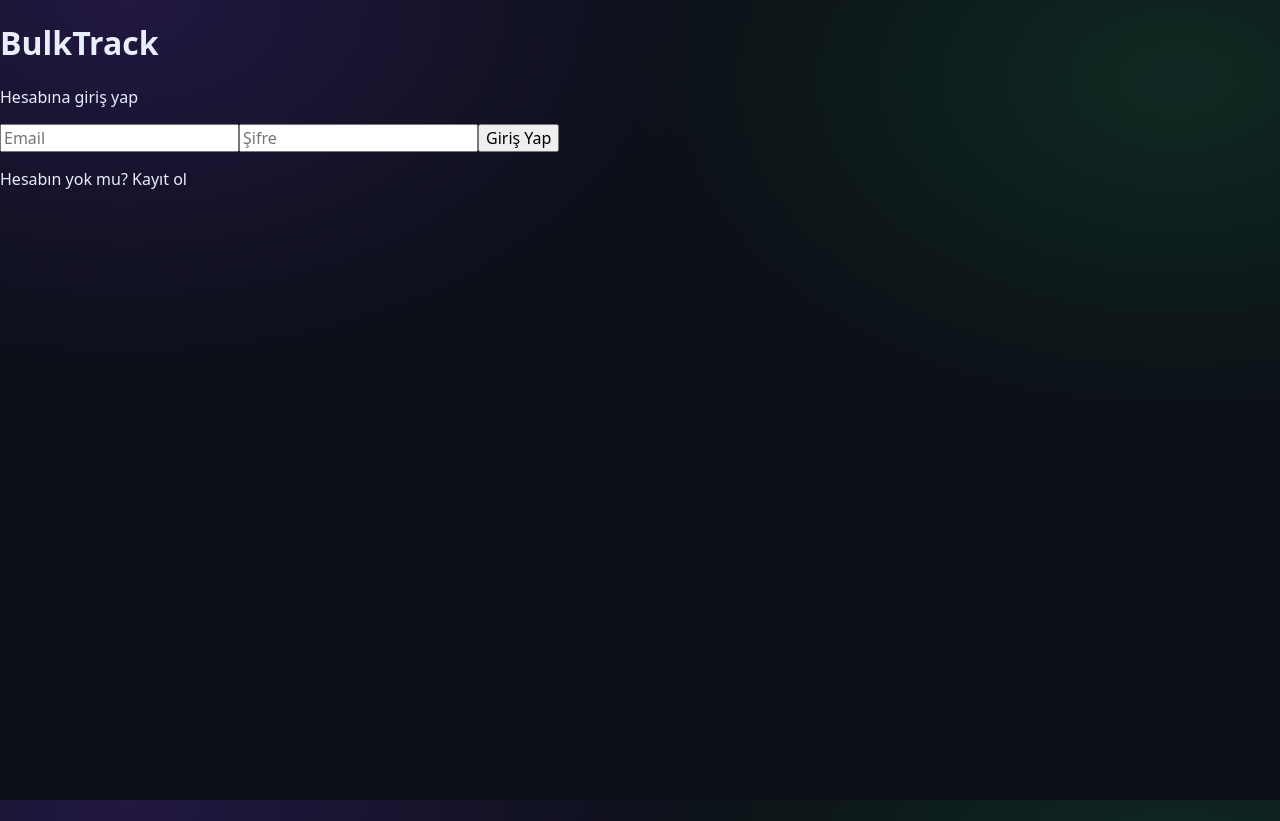
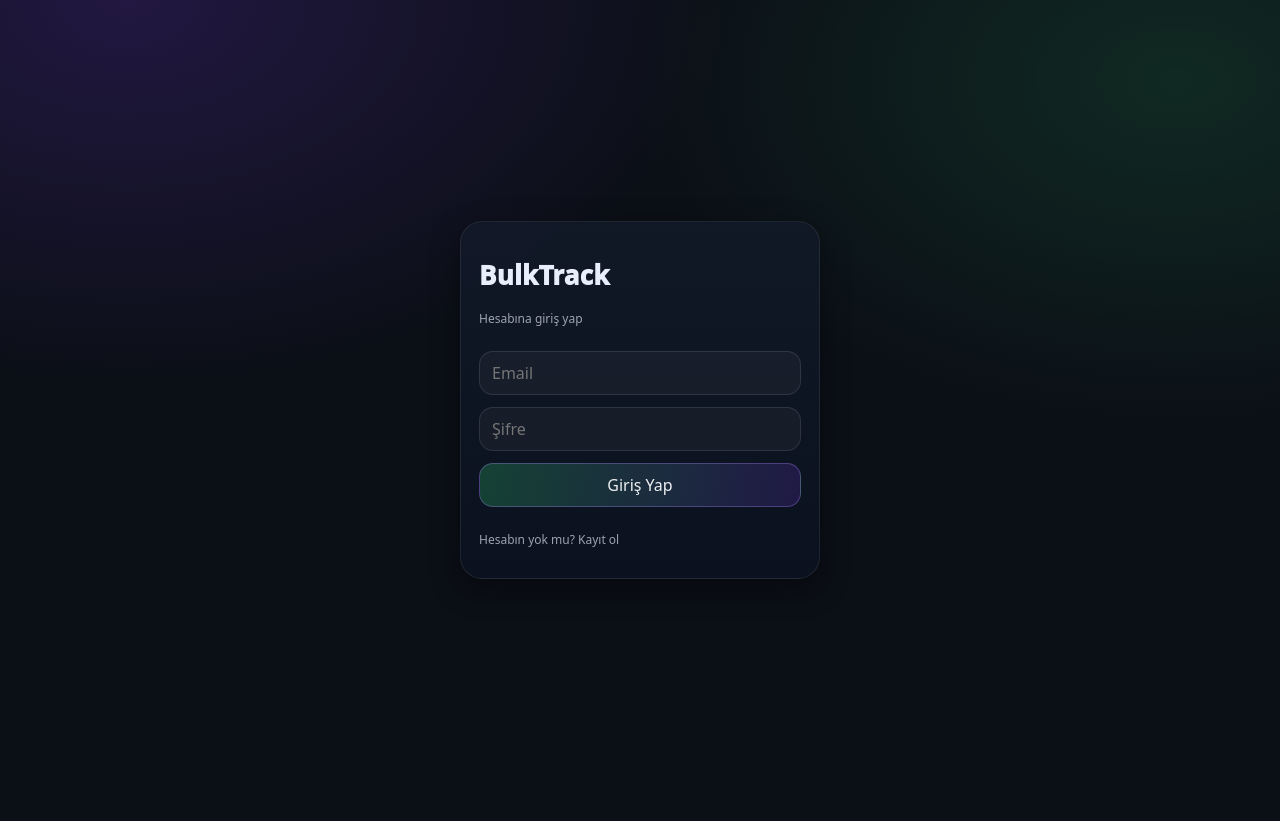
Before and after one commit to slovi3/bulktrack, a React (Vite) app: page /login in a window 1280 px wide. After the commit the page ends 800 px from the top, so only its background shows below. Built offline with nearby package versions, Linux system fonts and the light colour scheme.

Commit message:
login UI with design system

```diff
--- a/src/pages/Login.jsx
+++ b/src/pages/Login.jsx
@@ -3,62 +3,68 @@ import { useNavigate, Link } from "react-router-dom";
 import { useAuth } from "../auth/useAuth";
 
 export default function Login() {
+
   const { login } = useAuth();
   const navigate = useNavigate();
 
-  const [email, setEmail] = useState("");
-  const [password, setPassword] = useState("");
+  const [email,setEmail] = useState("");
+  const [password,setPassword] = useState("");
 
-  const handleSubmit = (e) => {
+  function handleSubmit(e){
     e.preventDefault();
 
-    try {
-      login({ email, password });
+    try{
+      login({email,password});
       navigate("/dashboard");
-    } catch (err) {
+    }catch(err){
       alert(err.message);
     }
-  };
+  }
 
   return (
-    <div className="min-h-screen flex items-center justify-center bg-[#0f1220] text-white">
-      <div className="w-full max-w-sm bg-[#1a1f38] p-6 rounded-xl shadow-lg">
 
-        <h1 className="text-2xl font-bold mb-2">BulkTrack</h1>
-        <p className="text-gray-400 mb-6">Hesabına giriş yap</p>
+    <div className="bt-container bt-center" style={{height:"100vh"}}>
 
-        <form onSubmit={handleSubmit} className="flex flex-col gap-3">
+      <div className="bt-card" style={{width:"360px"}}>
+
+        <div className="bt-stack">
+
+          <div>
+            <h1 className="bt-h1">BulkTrack</h1>
+            <p className="bt-sub">Hesabına giriş yap</p>
+          </div>
+
+          <form className="bt-stack" onSubmit={handleSubmit}>
 
             <input
-            type="email"
+              className="bt-input"
               placeholder="Email"
-            className="p-2 rounded bg-[#0f1220] border border-gray-600"
               value={email}
-            onChange={(e) => setEmail(e.target.value)}
+              onChange={(e)=>setEmail(e.target.value)}
             />
 
             <input
+              className="bt-input"
+              placeholder="Şifre"
               type="password"
-            placeholder="Şifre"
-            className="p-2 rounded bg-[#0f1220] border border-gray-600"
               value={password}
-            onChange={(e) => setPassword(e.target.value)}
+              onChange={(e)=>setPassword(e.target.value)}
             />
 
-          <button className="bg-purple-600 hover:bg-purple-700 p-2 rounded mt-2">
+            <button className="bt-btn primary">
               Giriş Yap
             </button>
 
           </form>
 
-        <p className="text-sm text-gray-400 mt-4">
-          Hesabın yok mu?{" "}
-          <Link to="/register" className="text-purple-400">
-            Kayıt ol
-          </Link>
+          <p className="bt-sub">
+            Hesabın yok mu? <Link to="/register">Kayıt ol</Link>
           </p>
 
         </div>
+
       </div>
-  );
+
+    </div>
+  )
 }
```
Lines whose indentation alone changed are shown as unchanged.
